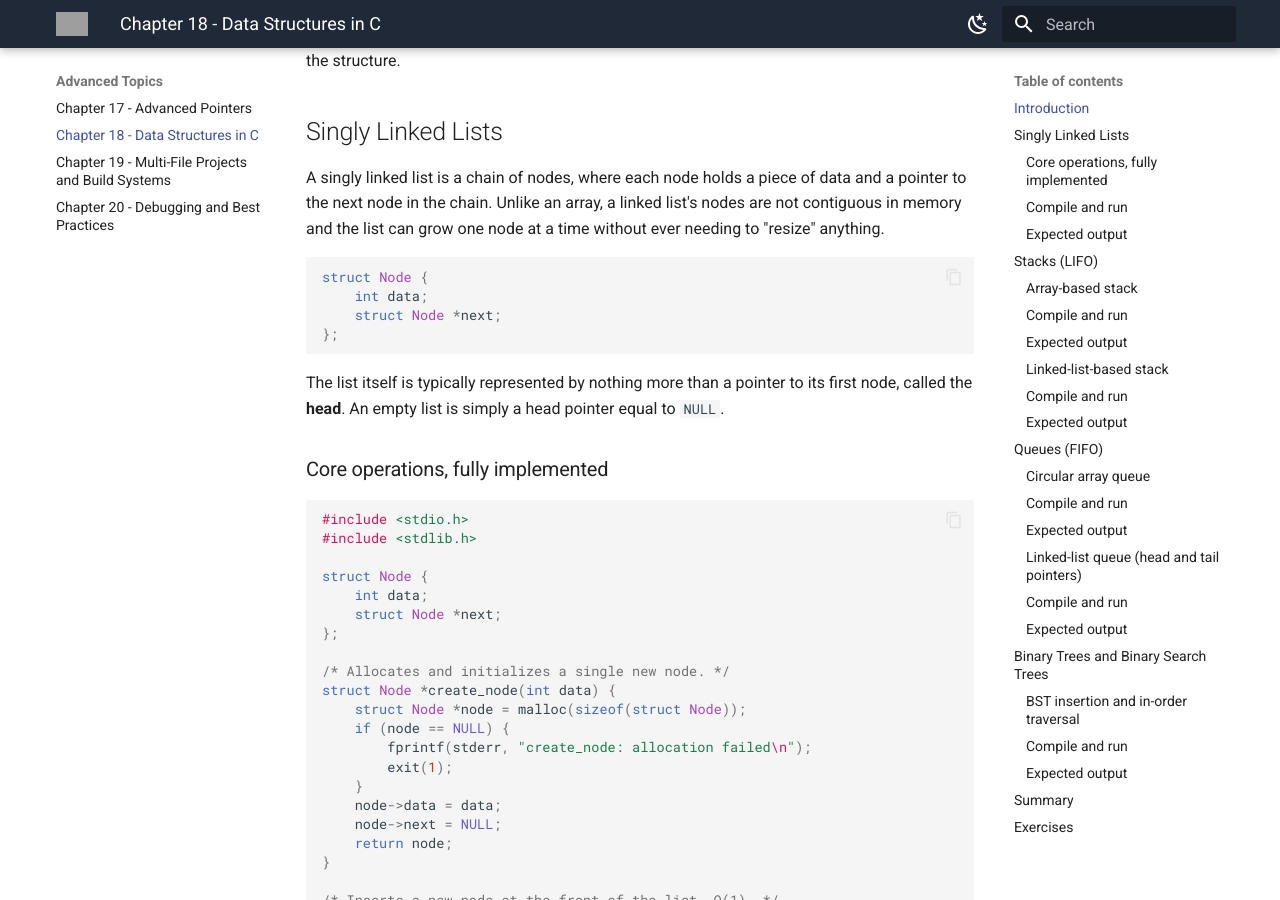
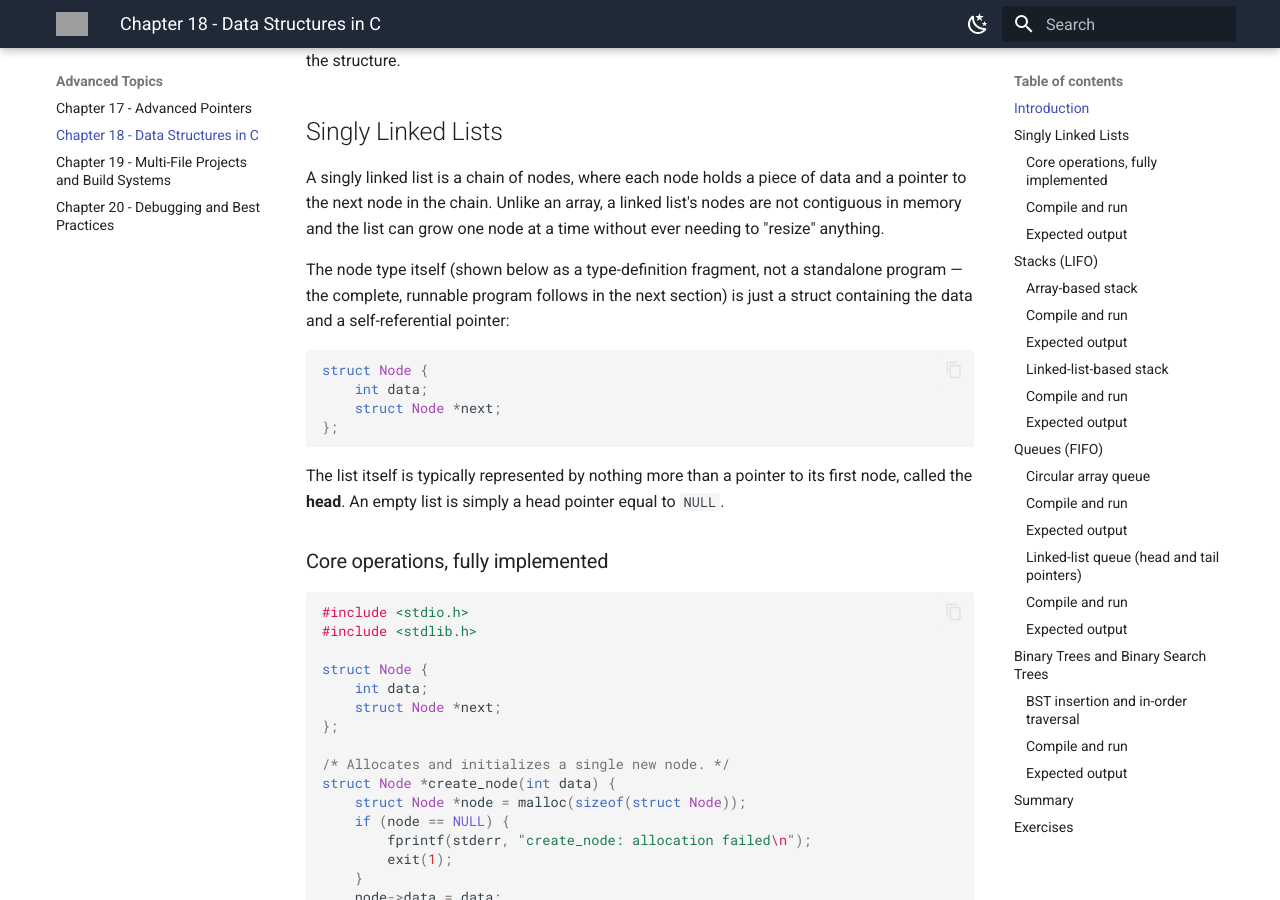
Before and after one commit to arunp77/C-Programming-From-Scratch-to-Advanced, an MkDocs documentation site: the page built from docs/chapters/chapter-18.md, in a window 1280 px wide and 900 px high, scrolled down 637 px. Built offline with MkDocs 1.6.1 and Material for MkDocs 9.7.7, drawn with Linux system fonts in a browser that asks for light colours; some of the changed text lies outside the part shown; grey boxes are pictures that could not be loaded.

````diff
--- a/docs/chapters/chapter-18.md
+++ b/docs/chapters/chapter-18.md
@@ -13,6 +13,8 @@
 ## Singly Linked Lists
 
 A singly linked list is a chain of nodes, where each node holds a piece of data and a pointer to the next node in the chain. Unlike an array, a linked list's nodes are not contiguous in memory and the list can grow one node at a time without ever needing to "resize" anything.
+
+The node type itself (shown below as a type-definition fragment, not a standalone program — the complete, runnable program follows in the next section) is just a struct containing the data and a self-referential pointer:
 
 ```c
 struct Node {
@@ -584,7 +586,7 @@
 
 ## Binary Trees and Binary Search Trees
 
-A binary tree node holds data plus pointers to (at most) two children, conventionally called `left` and `right`.
+A binary tree node holds data plus pointers to (at most) two children, conventionally called `left` and `right`. As with the linked-list node above, this is a type-definition fragment shown in isolation to introduce the shape of the type; the complete, runnable program follows below.
 
 ```c
 struct TreeNode {
````
Also changed, not shown: 1 other file.
